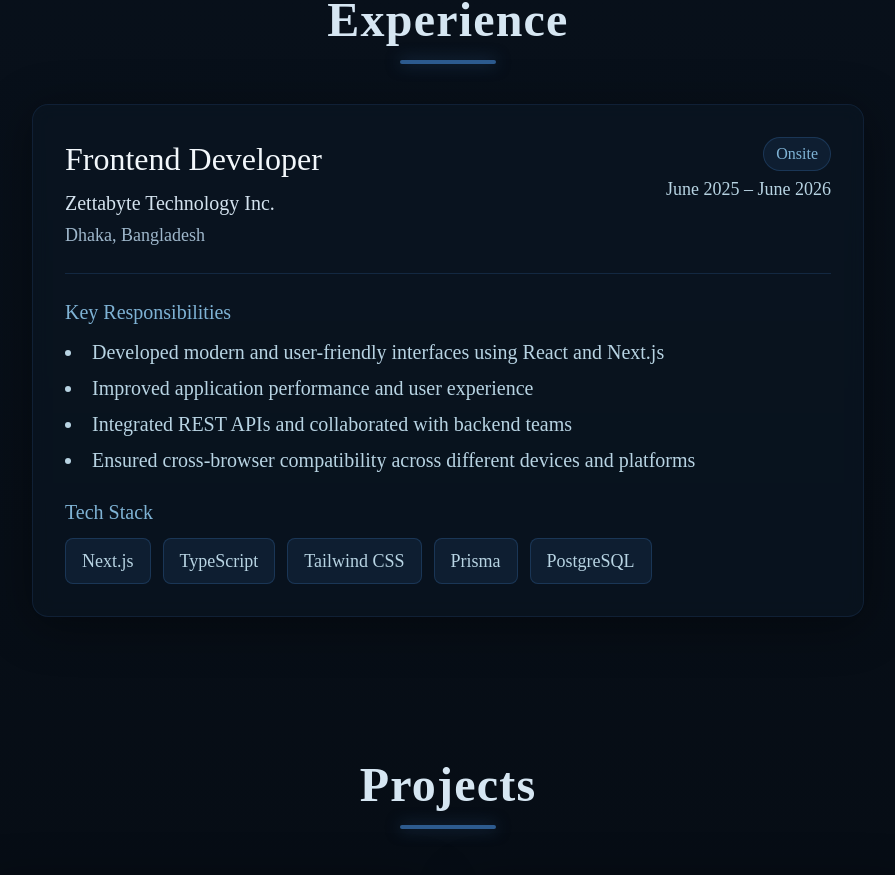
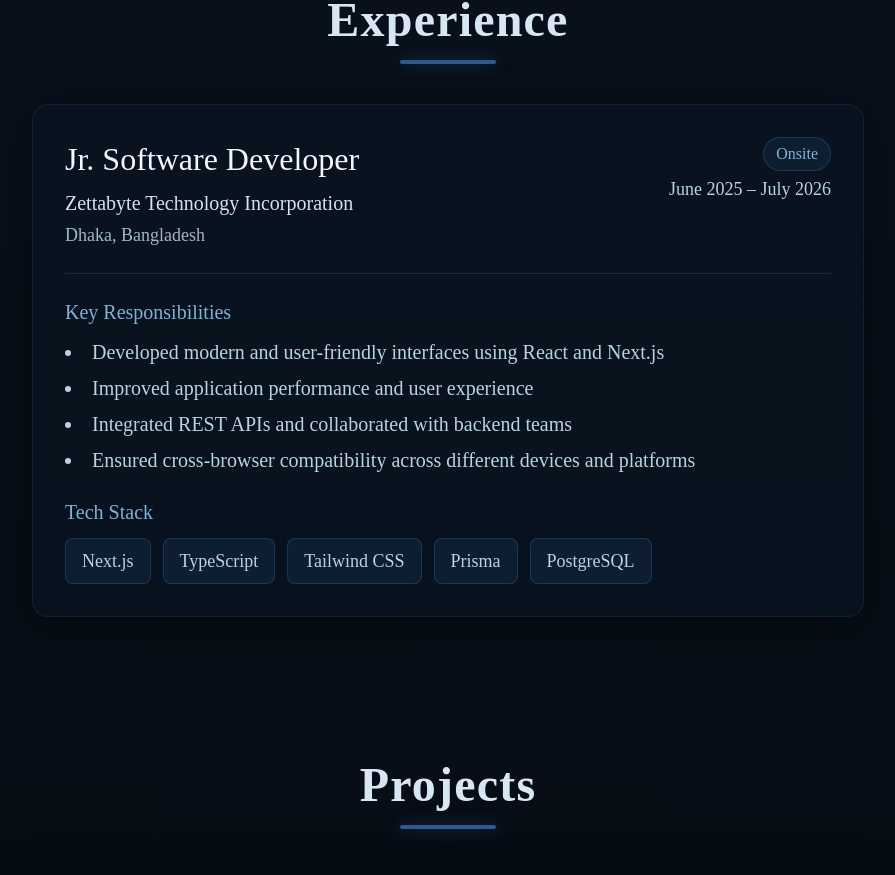
Before and after one commit to sharmin133/portfolio, a React (Vite) app: page / in a window 1280 px wide. Shown: the part 2863-3738 px from the top of the page, without its empty margins (352-1247 px from the left). Built offline with nearby package versions, Linux system fonts and the light colour scheme; a web font is replaced by a local one.

Commit message:
experience section update

```diff
--- a/src/components/Home/Experience.jsx
+++ b/src/components/Home/Experience.jsx
@@ -89,10 +89,10 @@ const ExperienceCard = ({
 const Experience = () => {
   const experienceData = [
     {
-      role: "Frontend Developer",
-      company: "Zettabyte Technology Inc.",
+      role: "Jr. Software Developer",
+      company: "Zettabyte Technology Incorporation",
       location: "Dhaka, Bangladesh",
-      duration: "June 2025 – June 2026",
+      duration: "June 2025 – July 2026",
       type: "Onsite",
       responsibilities: [
         "Developed modern and user-friendly interfaces using React and Next.js",
```
